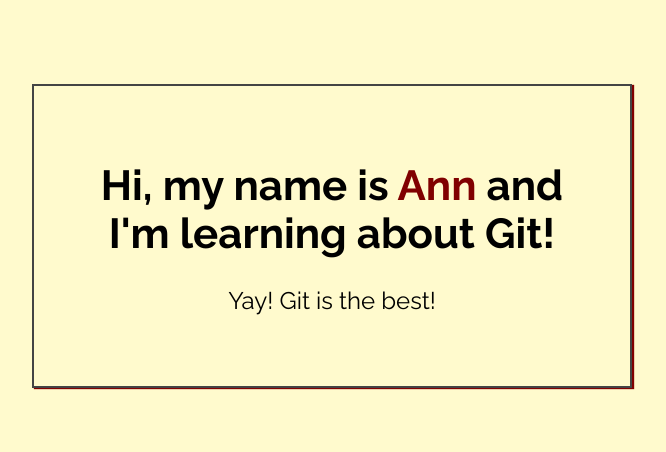
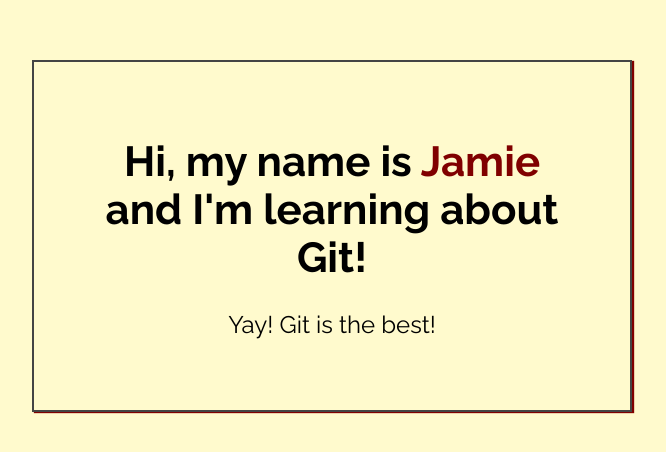
Before and after one commit to jamierose396/my-first-repo, a plain HTML site: page index.html in a window 1280 px wide. Shown: the part 164-616 px from the top of the page, without its empty margins (308-974 px from the left). Drawn offline with Linux system fonts and the light colour scheme.

Commit message:
Added name to index.html

```diff
--- a/index.html
+++ b/index.html
@@ -14,7 +14,7 @@
 <body>
 
     <div class="greeting">
-        <h1>Hi, my name is <span class="highlight">Ann</span> and I'm learning about Git! </h1>
+        <h1>Hi, my name is <span class="highlight">Jamie</span> and I'm learning about Git! </h1>
 
         <p>Yay! Git is the best!</p>
     </div>
```
